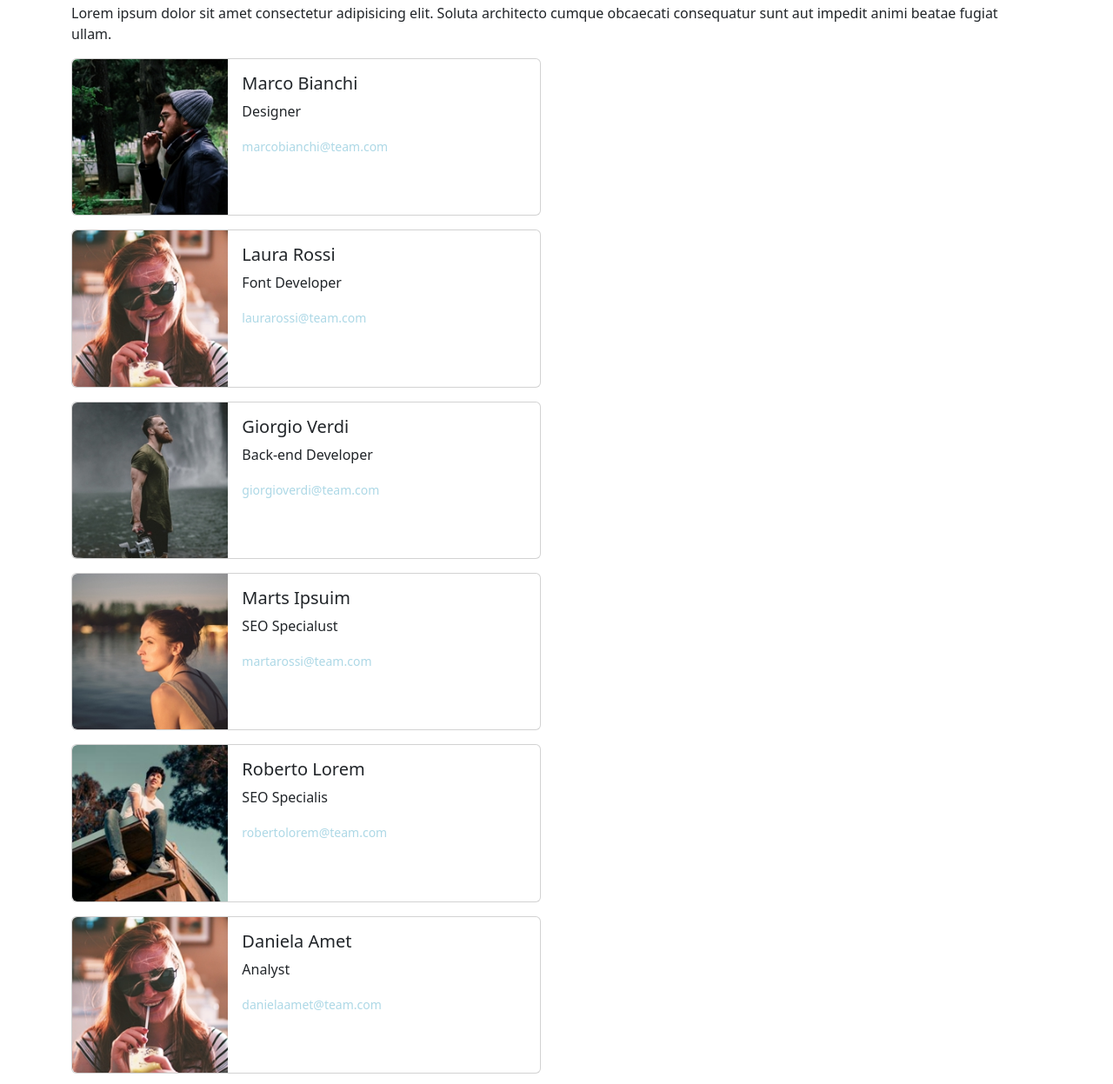
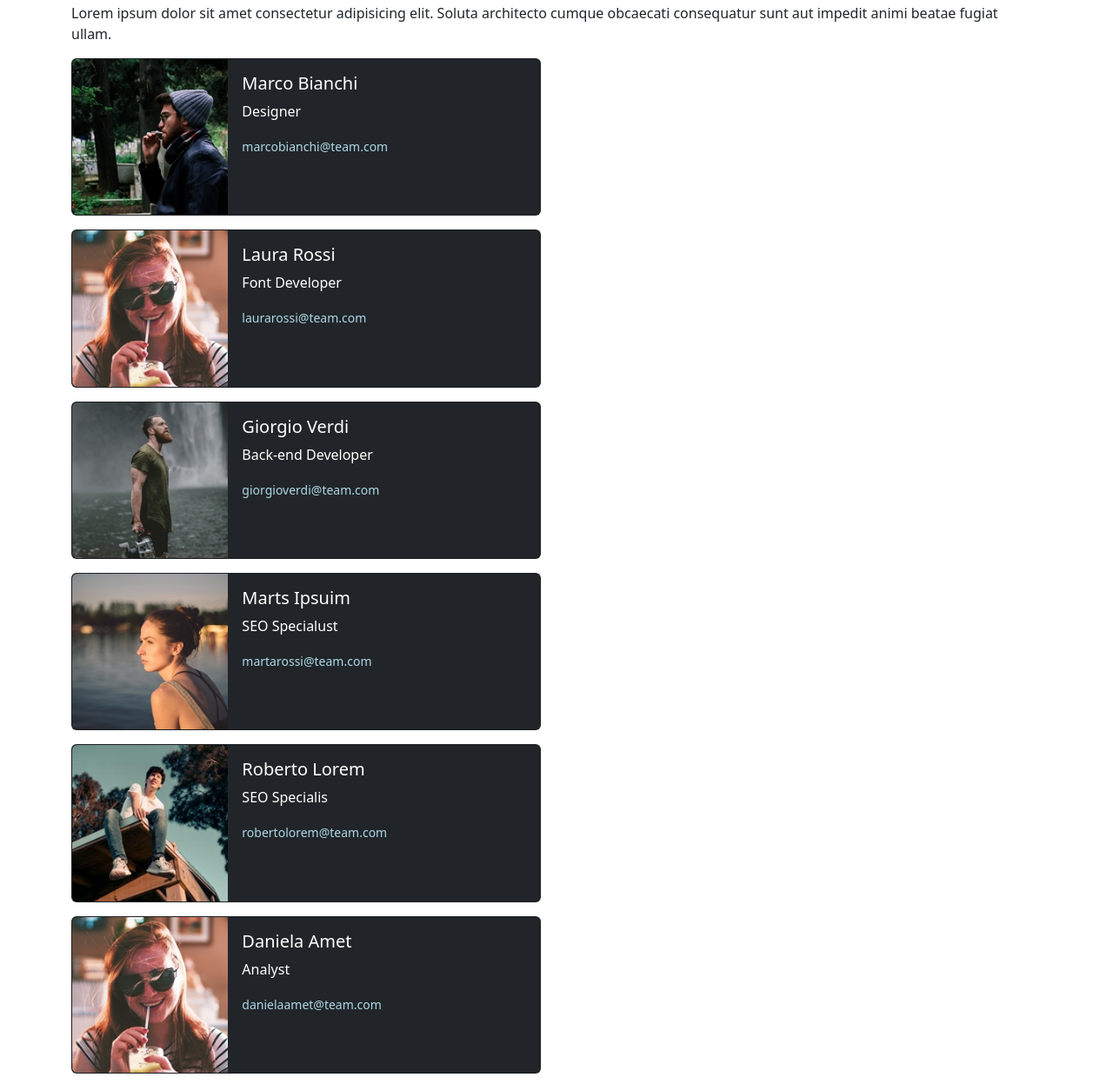
Before and after one commit to KWAshen/js-our-team, a plain HTML site: page index.html in a window 1280 px wide. Shown: the part 53-1300 px from the top of the page at 87% size. Drawn offline with nearby package versions, Linux system fonts and the light colour scheme.

Commit message:
background-dark, text-white

```diff
--- a/index.html
+++ b/index.html
@@ -22,7 +22,7 @@
           fugiat ullam.
         </p>
         <div class="col-12">
-          <div class="card mb-3" style="max-width: 540px">
+          <div class="card bg-dark mb-3" style="max-width: 540px">
             <div class="row g-0">
               <div class="col-md-4">
                 <img
@@ -32,7 +32,7 @@
                 />
               </div>
               <div class="col-md-8">
-                <div class="card-body">
+                <div class="card-body text-white">
                   <h5 class="card-title">Marco Bianchi</h5>
                   <p class="card-text">
                     Designer
@@ -48,7 +48,7 @@
           </div>
         </div>
         <div class="col-12">
-          <div class="card mb-3" style="max-width: 540px">
+          <div class="card bg-dark mb-3" style="max-width: 540px">
             <div class="row g-0">
               <div class="col-md-4">
                 <img
@@ -58,7 +58,7 @@
                 />
               </div>
               <div class="col-md-8">
-                <div class="card-body">
+                <div class="card-body text-white">
                   <h5 class="card-title">Laura Rossi</h5>
                   <p class="card-text">
                     Font Developer
@@ -73,7 +73,7 @@
             </div>
           </div>
         </div><div class="col-12">
-          <div class="card mb-3" style="max-width: 540px">
+          <div class="card bg-dark mb-3" style="max-width: 540px">
             <div class="row g-0">
               <div class="col-md-4">
                 <img
@@ -83,7 +83,7 @@
                 />
               </div>
               <div class="col-md-8">
-                <div class="card-body">
+                <div class="card-body text-white">
                   <h5 class="card-title">Giorgio Verdi</h5>
                   <p class="card-text">
                     Back-end Developer
@@ -98,7 +98,7 @@
             </div>
           </div>
         </div><div class="col-12">
-          <div class="card mb-3" style="max-width: 540px">
+          <div class="card bg-dark mb-3" style="max-width: 540px">
             <div class="row g-0">
               <div class="col-md-4">
                 <img
@@ -108,7 +108,7 @@
                 />
               </div>
               <div class="col-md-8">
-                <div class="card-body">
+                <div class="card-body text-white">
                   <h5 class="card-title">Marts Ipsuim</h5>
                   <p class="card-text">
                    SEO Specialust
@@ -123,7 +123,7 @@
             </div>
           </div>
         </div><div class="col-12">
-          <div class="card mb-3" style="max-width: 540px">
+          <div class="card bg-dark mb-3" style="max-width: 540px">
             <div class="row g-0">
               <div class="col-md-4">
                 <img
@@ -133,7 +133,7 @@
                 />
               </div>
               <div class="col-md-8">
-                <div class="card-body">
+                <div class="card-body text-white">
                   <h5 class="card-title">Roberto Lorem</h5>
                   <p class="card-text">
                     SEO Specialis
@@ -148,7 +148,7 @@
             </div>
           </div>
         </div><div class="col-12">
-          <div class="card mb-3" style="max-width: 540px">
+          <div class="card bg-dark mb-3" style="max-width: 540px">
             <div class="row g-0">
               <div class="col-md-4">
                 <img
@@ -158,7 +158,7 @@
                 />
               </div>
               <div class="col-md-8">
-                <div class="card-body">
+                <div class="card-body text-white">
                   <h5 class="card-title">Daniela Amet</h5>
                   <p class="card-text">
                     Analyst
```
